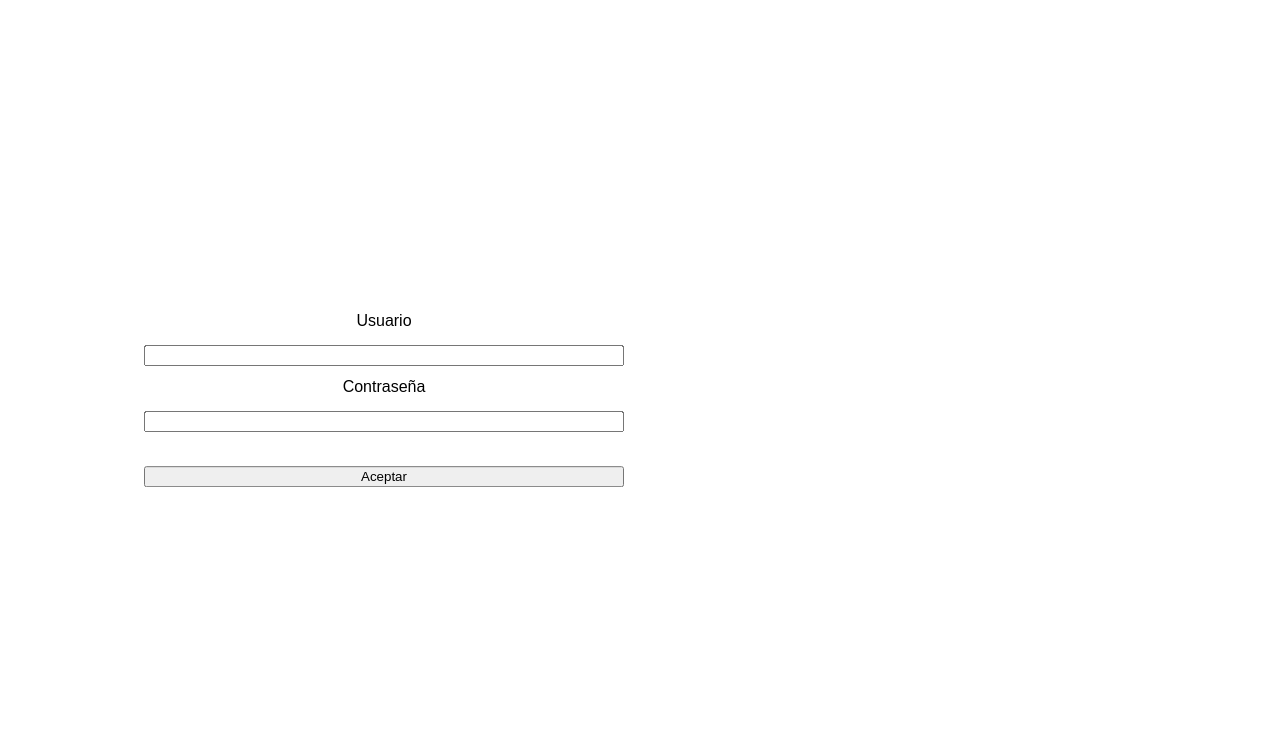
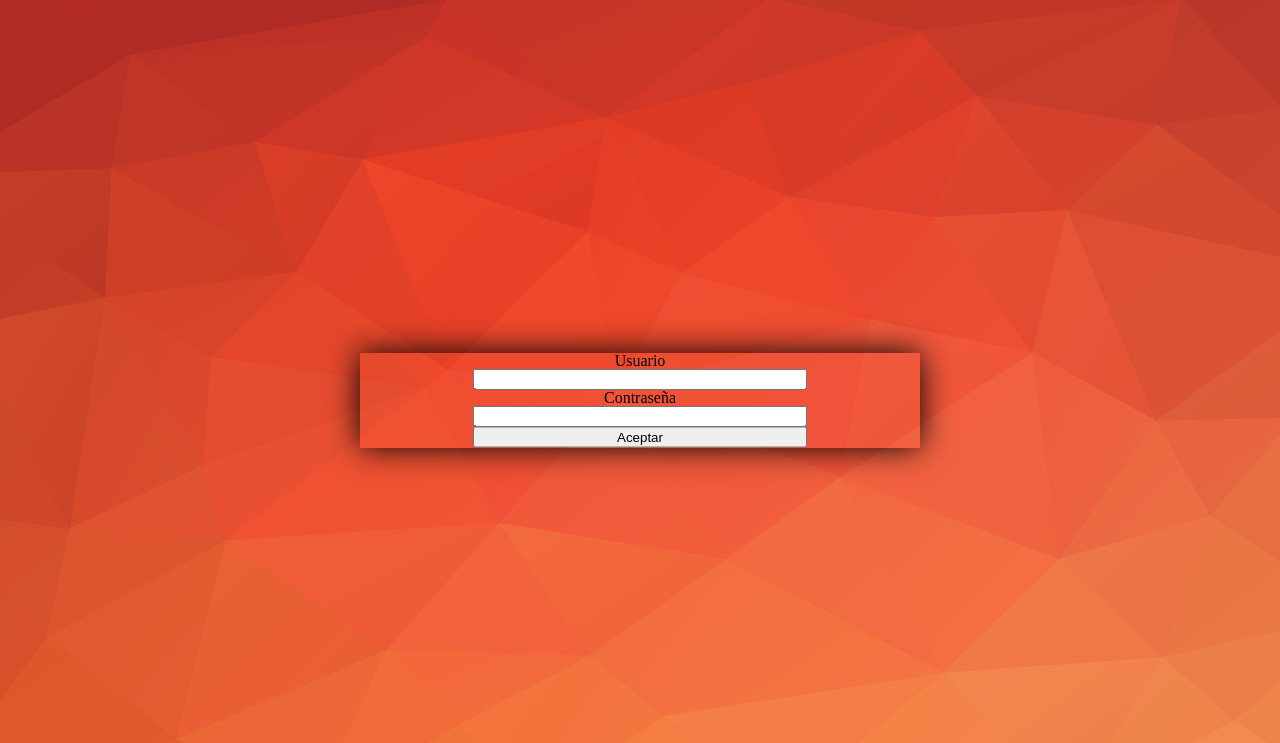
Before and after one commit to adelgadorioja/proyecto_vota, a PHP site: page / in a window 1280 px wide. Shown: the top 743 px of the page. Run offline with PHP 8.4, Linux system fonts and the light colour scheme.

Commit message:
Estilos y carpetas

```diff
--- a/style.css
+++ b/style.css
@@ -1,36 +1,28 @@
-/* LOGIN */
-
 body {
-	font-family: Arial;
+	background-image: url(IMG/fondo.png);
+	-webkit-background-size: cover;
+ 	-moz-background-size: cover;
+  	-o-background-size: cover;
+  	background-size: cover;
+  	background-position: center;
+  	background-attachment: fixed;
+  	background-repeat: no-repeat;
 }
 
 #contenedorIndex {
-	width: 80%;
+	width: 35em;
 	position: absolute;
 	left: 50%;
-	top: 50%;
-	transform: translate(-50%, -50%);
-	-webkit-transform: translate(-50%, -50%);
+    top: 50%;
+    transform: translate(-50%, -50%);
+    -webkit-transform: translate(-50%, -50%);
+	box-shadow: 0 0 2em 0 black;
 }
 
-#formularioLogin, #presentacion {
-	width: 50%;
-	display: inline-block;
-	padding: 1em;
+#contenedorIndex label, #contenedorIndex input {
+	display: block;
+	width: 25em;
+	margin: 0 auto;
 	box-sizing: border-box;
+	text-align: center;
 }
-
-#formularioLogin label, #formularioLogin input {
-	display: block;
-	width: 100%;
-	text-align: center;
-	box-sizing: border-box;
-}
-
-#formularioLogin label, #formularioLogin input[type="text"] {
-	margin-bottom: 1em;
-}
-
-#formularioLogin #botonAceptar {
-	margin-top: 2.5em;
-}
```
Also changed, not shown: PHP/funcionesPHP.php (added, +21 -0 lines), PHP/validacionUsuario.php (added, +13 -0 lines), IMG/fondo.png (added).
